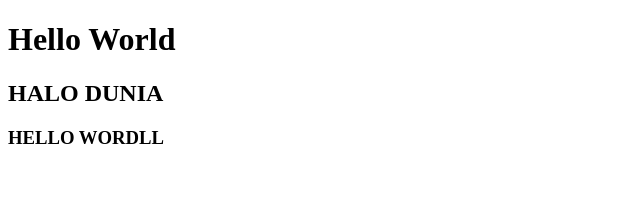
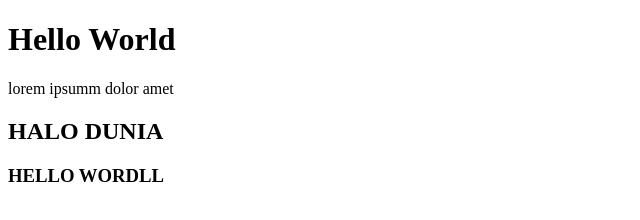
Before and after one commit to Danangkusuma/belajar-github, a plain HTML site: page index.html in a window 1280 px wide. Shown: the whole page, without its empty margins (0-640 px from the left). Drawn offline with Linux system fonts and the light colour scheme.

Commit message:
menambahkan paragraf

```diff
--- a/index.html
+++ b/index.html
@@ -6,6 +6,7 @@
   </head>
   <body>
     <h1>Hello World</h1>
+    <p>lorem ipsumm dolor amet</p>
     <h2>HALO DUNIA</h2>
     <h3>HELLO WORDLL</h3>
   </body>
```
